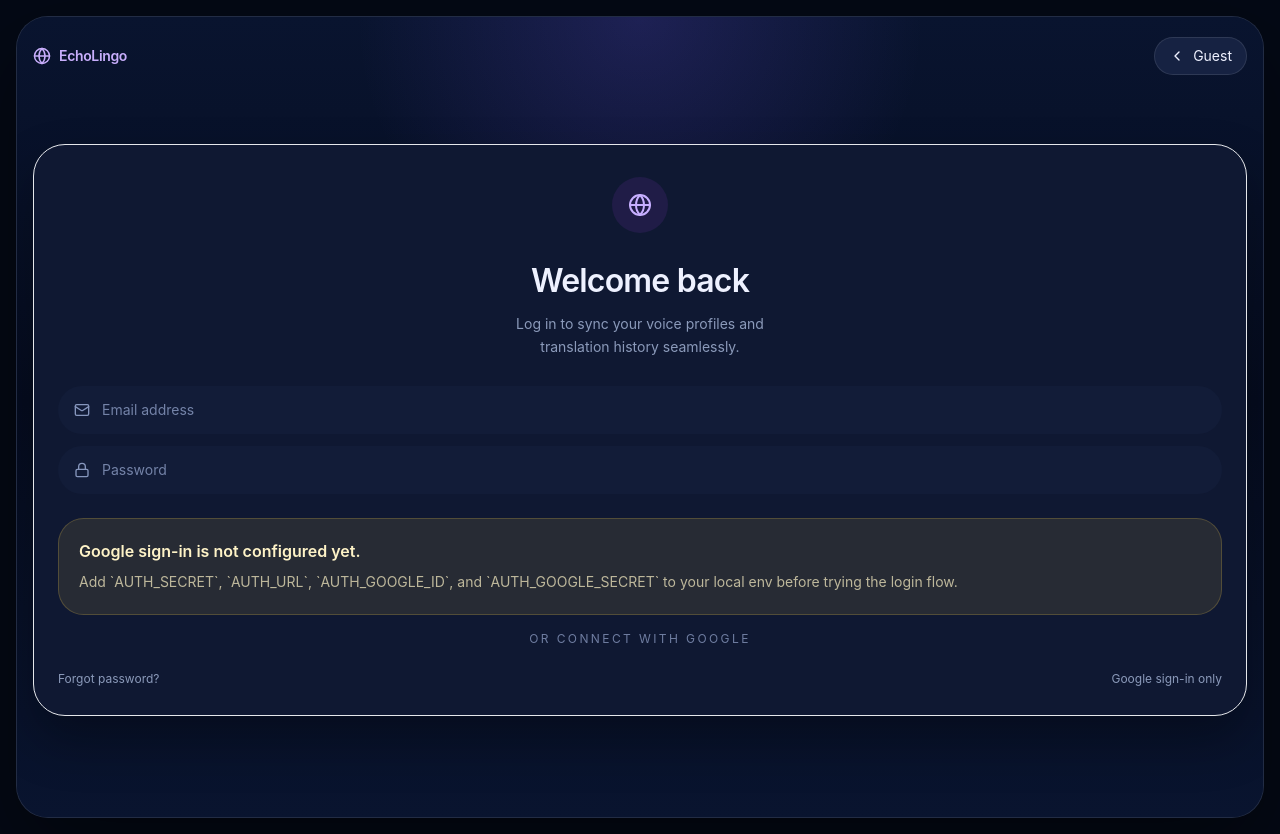
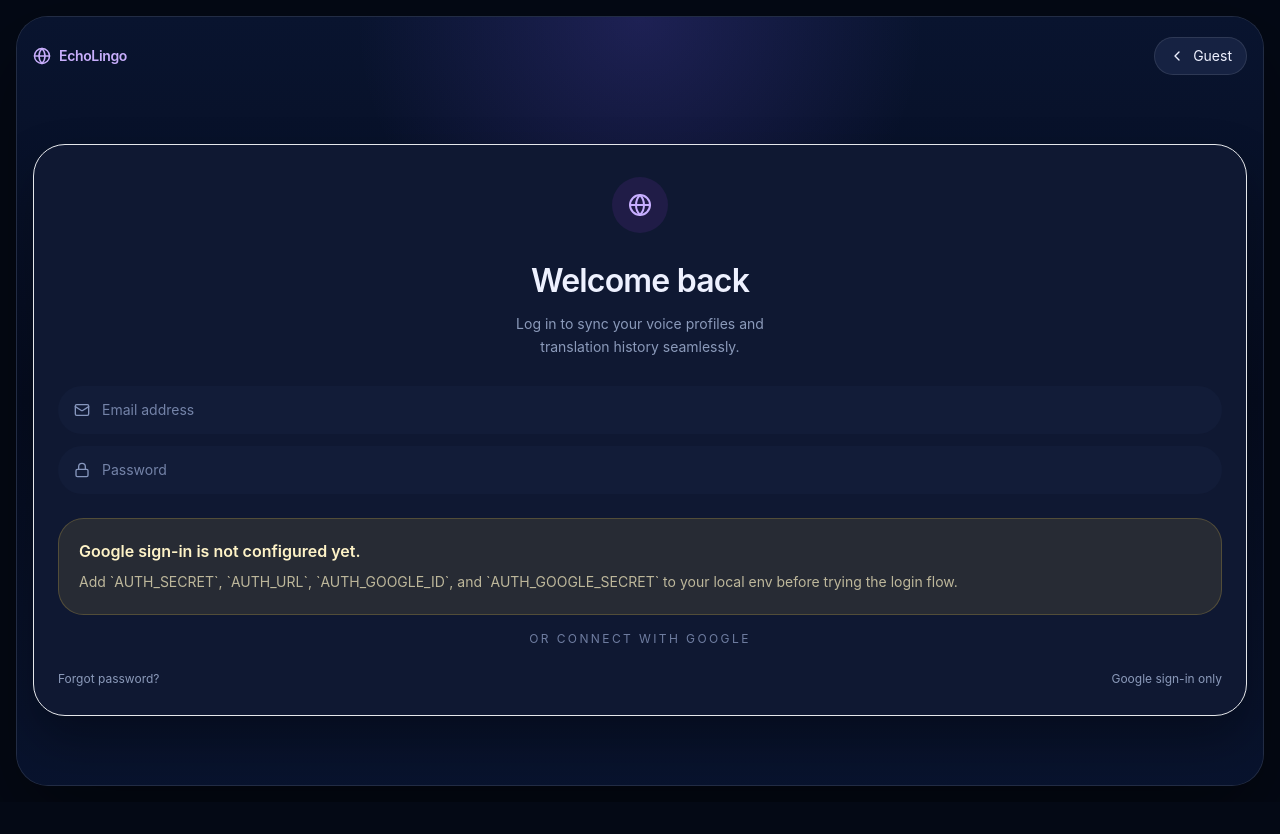
Before and after one commit to LJebry/EchoLingo, a Next.js app: page /login in a window 1280 px wide. After the commit the page ends 802 px from the top, so only its background shows below. Built offline with nearby package versions, Linux system fonts and the light colour scheme; no server answers.

Commit message:
Fix sticky navbar behavior across layouts

```diff
--- a/src/app/page.tsx
+++ b/src/app/page.tsx
@@ -267,7 +267,7 @@ export default function Home() {
   return (
     <main className="min-h-full bg-[radial-gradient(circle_at_top,rgba(124,92,255,0.22),transparent_28%),linear-gradient(180deg,#09142f_0%,#050c1f_48%,#09142f_100%)] text-white">
       <div className="flex min-h-full flex-col px-4 pb-[6.75rem] pt-5 md:px-6 lg:px-8 lg:pb-28 lg:pt-8">
-        <header className="flex items-center justify-between gap-3">
+        <header className="sticky top-0 z-40 -mx-4 flex items-center justify-between gap-3 border-b border-white/5 bg-[#09142f]/95 px-4 pb-4 pt-[max(1.25rem,env(safe-area-inset-top))] backdrop-blur-md md:-mx-6 md:px-6 lg:-mx-8 lg:px-8">
           <div className="flex items-center gap-2 text-[#c8aefc]">
             <Globe size={18} />
             <h1 className="text-sm font-semibold tracking-tight">EchoLingo</h1>
--- a/src/components/layout/AppShell.tsx
+++ b/src/components/layout/AppShell.tsx
@@ -15,7 +15,7 @@ export function AppShell({ children }: { children: ReactNode }) {
   return (
     <div className="min-h-svh bg-[#040915] md:p-4">
       <div className="relative mx-auto min-h-svh w-full bg-[#09142f] text-white md:min-h-[calc(100svh-2rem)] md:max-w-4xl md:overflow-hidden md:rounded-[2rem] md:border md:border-white/10 md:shadow-[0_35px_90px_rgba(0,0,0,0.45)] lg:max-w-6xl xl:max-w-7xl">
-        <div className="min-h-svh md:min-h-[calc(100svh-2rem)]">{children}</div>
+        <div className="min-h-svh md:min-h-0 md:h-[calc(100svh-2rem)] md:overflow-y-auto">{children}</div>
         {hideBottomNav ? null : <BottomNav />}
       </div>
     </div>
--- a/src/components/layout/MobileHeader.tsx
+++ b/src/components/layout/MobileHeader.tsx
@@ -9,7 +9,7 @@ export function MobileHeader({
   showProfile?: boolean
 }) {
   return (
-    <header className="space-y-5">
+    <header className="sticky top-0 z-40 -mx-4 space-y-5 border-b border-white/5 bg-[#09142f]/95 px-4 pb-4 pt-[max(1.25rem,env(safe-area-inset-top))] backdrop-blur-md">
       <div className="flex items-center justify-between">
         <div className="flex items-center gap-2 text-[#c8aefc]">
           <Globe size={18} />
```
